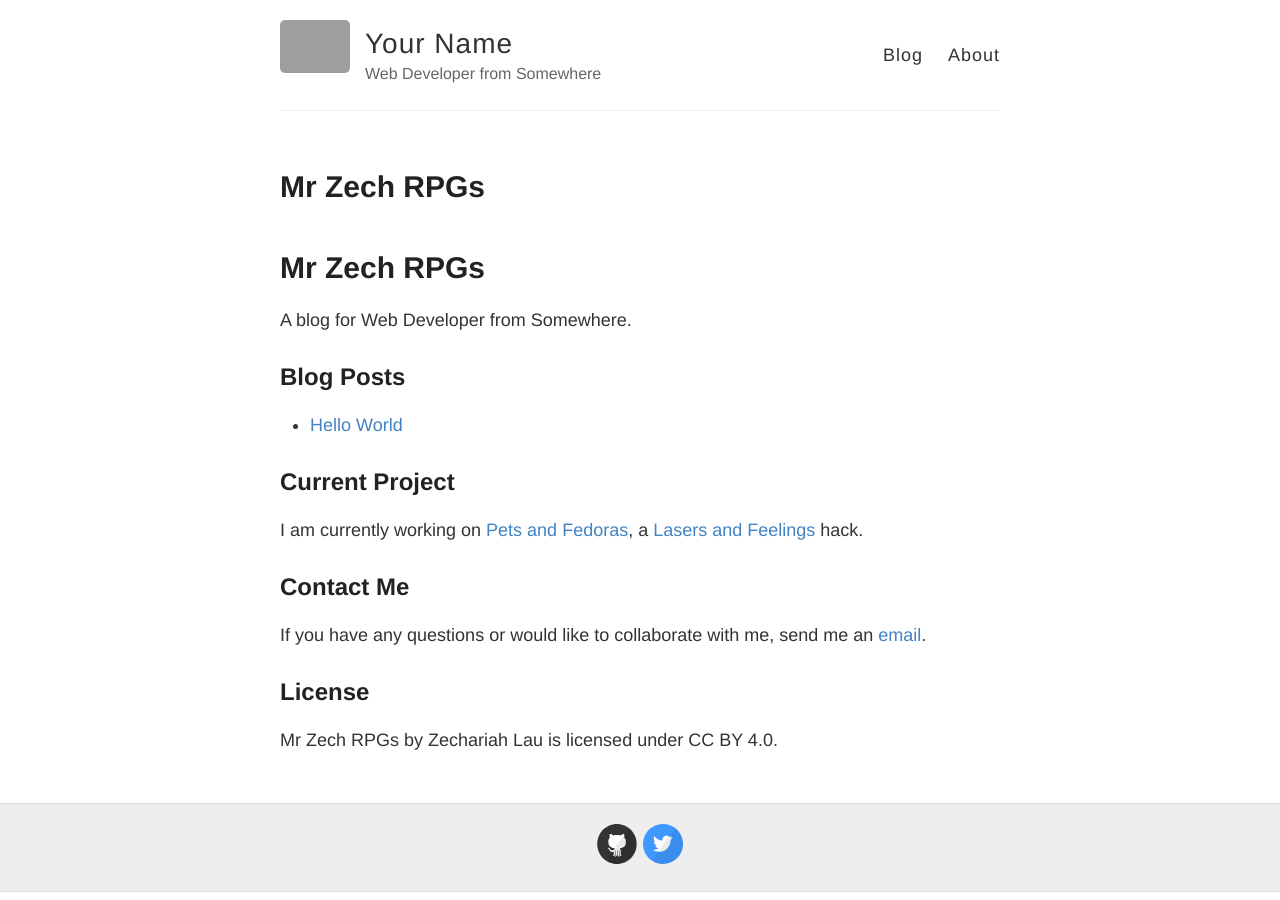
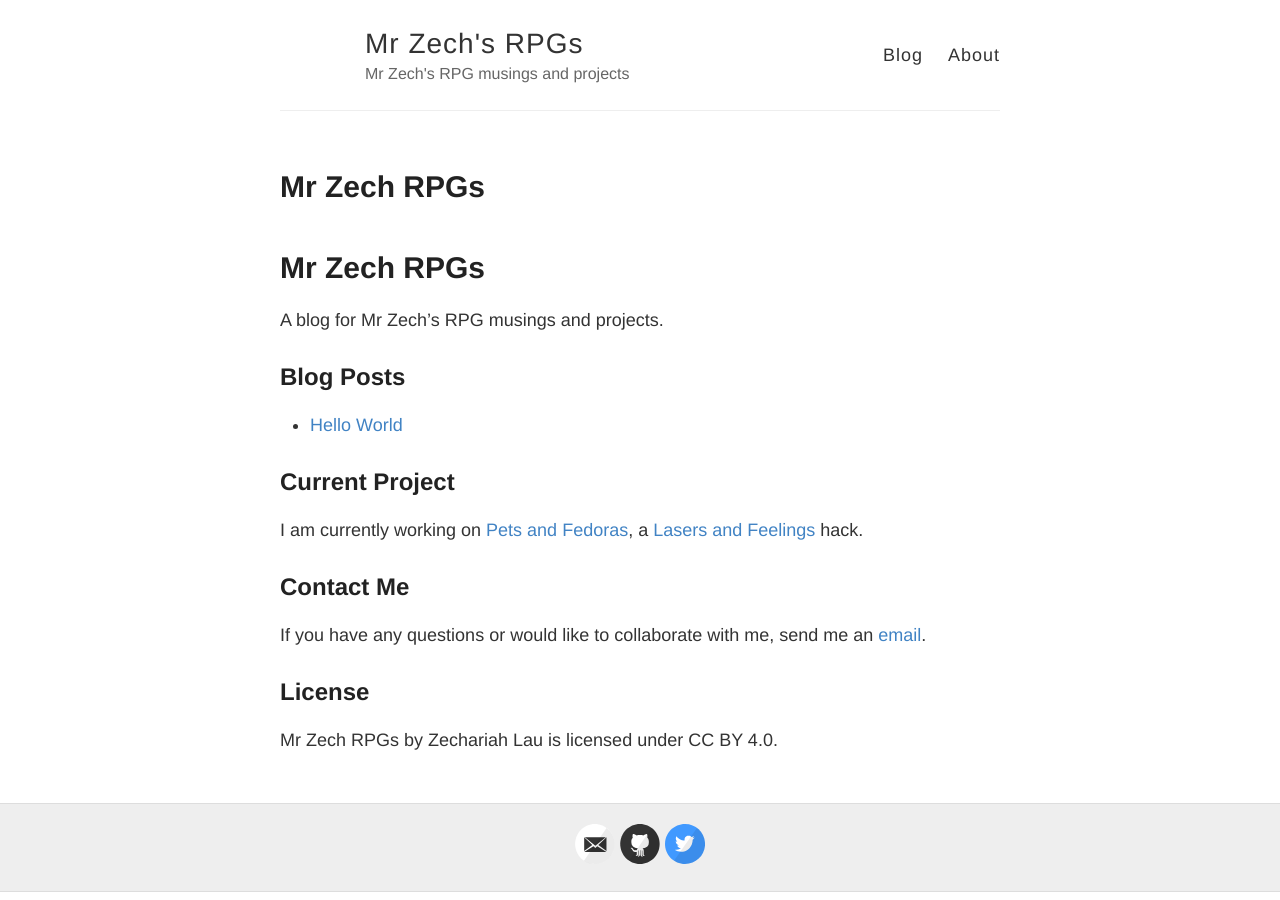
Before and after one commit to zechlau14/zechlau14.github.io, a Jekyll site: the page built from index.md, in a window 1280 px wide. Built offline with Jekyll 4.4.1, drawn with Linux system fonts in a browser that asks for light colours; our own code applies the rules of GitHub Pages for plain Markdown files; grey boxes are pictures that could not be loaded.

Commit message:
Update _config.yml to new theme

```diff
--- a/_config.yml
+++ b/_config.yml
@@ -1,15 +1,11 @@
-#
-# This file contains configuration flags to customize your site
-#
-
 # Name of your site (displayed in the header)
-name: Your Name
+name: "Mr Zech's RPGs"
 
 # Short bio or description (displayed in the header)
-description: Web Developer from Somewhere
+description: "Mr Zech's RPG musings and projects"
 
 # URL of your avatar or profile pic (you could use your GitHub profile pic)
-avatar: https://raw.githubusercontent.com/barryclark/jekyll-now/master/images/jekyll-logo.png
+#avatar: https://raw.githubusercontent.com/barryclark/jekyll-now/master/images/jekyll-logo.png
 
 #
 # Flags below are optional
@@ -18,10 +14,10 @@ avatar: https://raw.githubusercontent.com/barryclark/jekyll-now/master/images/je
 # Includes an icon in the footer for each username you enter
 footer-links:
   dribbble:
-  email:
+  email: "mrzech.com@gmail.com"
   facebook:
   flickr:
-  github: barryclark/jekyll-now
+  github: zechlau14/zechlau14.github.io
   instagram:
   linkedin:
   pinterest:
@@ -29,7 +25,6 @@ footer-links:
   twitter: jekyllrb
   stackoverflow: # your stackoverflow profile, e.g. "users/50476/bart-kiers"
   youtube: # channel/<your_long_string> or user/<user-name>
-  googleplus: # anything in your profile username that comes after plus.google.com/
 
 
 # Enter your Disqus shortname (not your username) to enable commenting on posts
@@ -41,7 +36,7 @@ google_analytics:
 
 # Your website URL (e.g. http://barryclark.github.io or http://www.barryclark.co)
 # Used for Sitemap.xml and your RSS feed
-url:
+url: https://zechlau14.github.io
 
 # If you're hosting your site at a Project repository on GitHub pages
 # (http://yourusername.github.io/repository-name)
```
